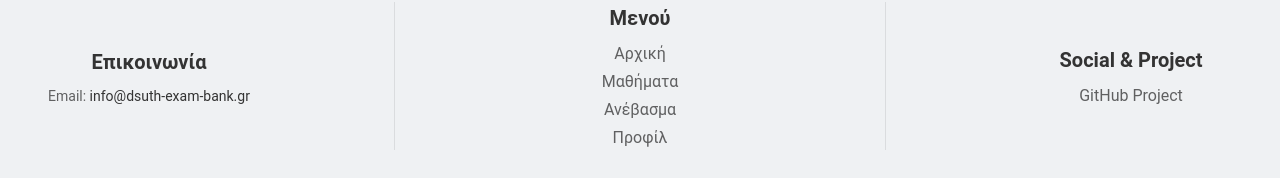
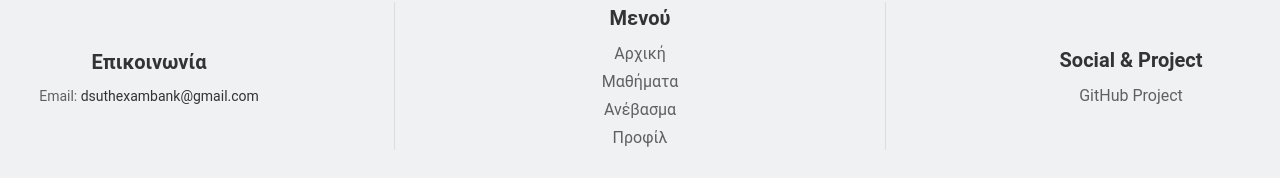
Before and after one commit to Vaggelisbob/dsuth-exam-bank, a React (Vite) app: page /courses/1 in a window 1280 px wide. Shown: the part 436-614 px from the top of the page. Built offline with nearby package versions, Linux system fonts and the light colour scheme; no server answers; the database is empty.

Commit message:
Update contact email to dsuthexambank@gmail.com

```diff
--- a/src/components/Footer.jsx
+++ b/src/components/Footer.jsx
@@ -23,7 +23,7 @@ const Footer = () => (
             Επικοινωνία
           </Typography>
           <Typography variant="body2" color="text.secondary" sx={{ textAlign: 'center' }}>
-            Email: <Link href="mailto:info@dsuth-exam-bank.gr" underline="hover">info@dsuth-exam-bank.gr</Link>
+            Email: <Link href="mailto:dsuthexambank@gmail.com" underline="hover">dsuthexambank@gmail.com</Link>
           </Typography>
         </Box>
         <Box flex={1} display="flex" flexDirection="column" alignItems="center" justifyContent="center">
```
